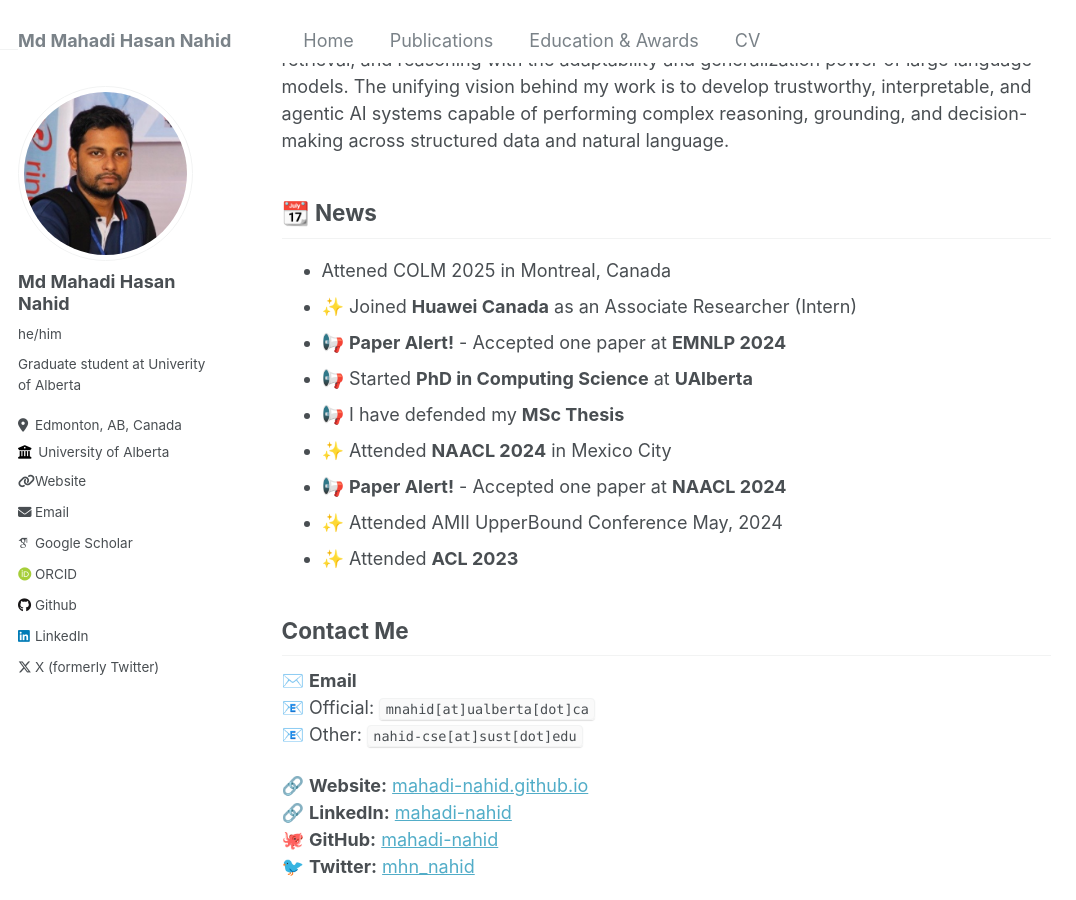
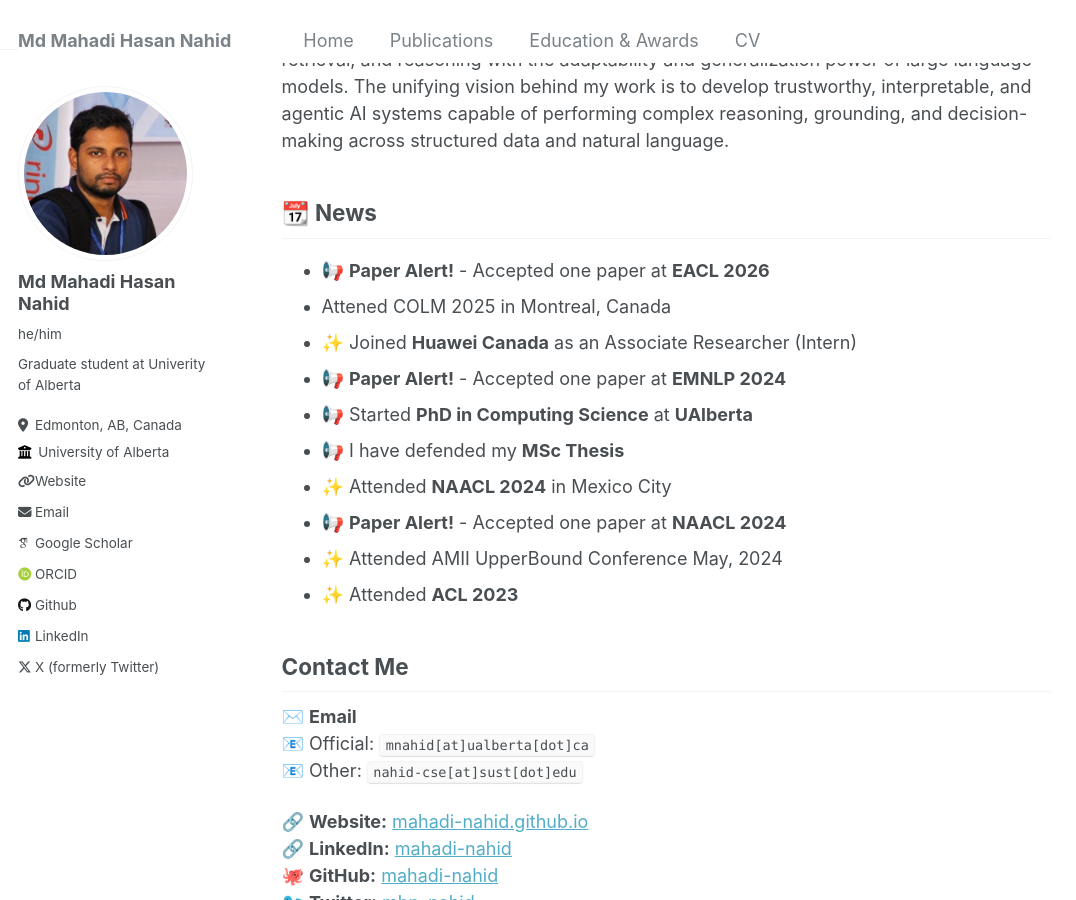
Before and after one commit to mahadi-nahid/mahadi-nahid.github.io, a Jekyll site: the page built from _pages/about.md, in a window 1280 px wide and 900 px high, scrolled down 521 px. Shown: the whole window, without its empty margins (0-1076 px from the left). Built offline with Jekyll 4.4.1, drawn with Linux system fonts in a browser that asks for light colours; some web fonts are replaced.

Commit message:
Update about.md

```diff
--- a/_pages/about.md
+++ b/_pages/about.md
@@ -18,6 +18,7 @@ My research explores how large language models (LLMs) can understand and reason
 
 
 ## 📆 News
+* 📢 **Paper Alert!** - Accepted one paper at **EACL 2026**
 * Attened COLM 2025 in Montreal, Canada
 * ✨ Joined **Huawei Canada** as an Associate Researcher (Intern)
 * 📢 **Paper Alert!** - Accepted one paper at **EMNLP 2024**
```
